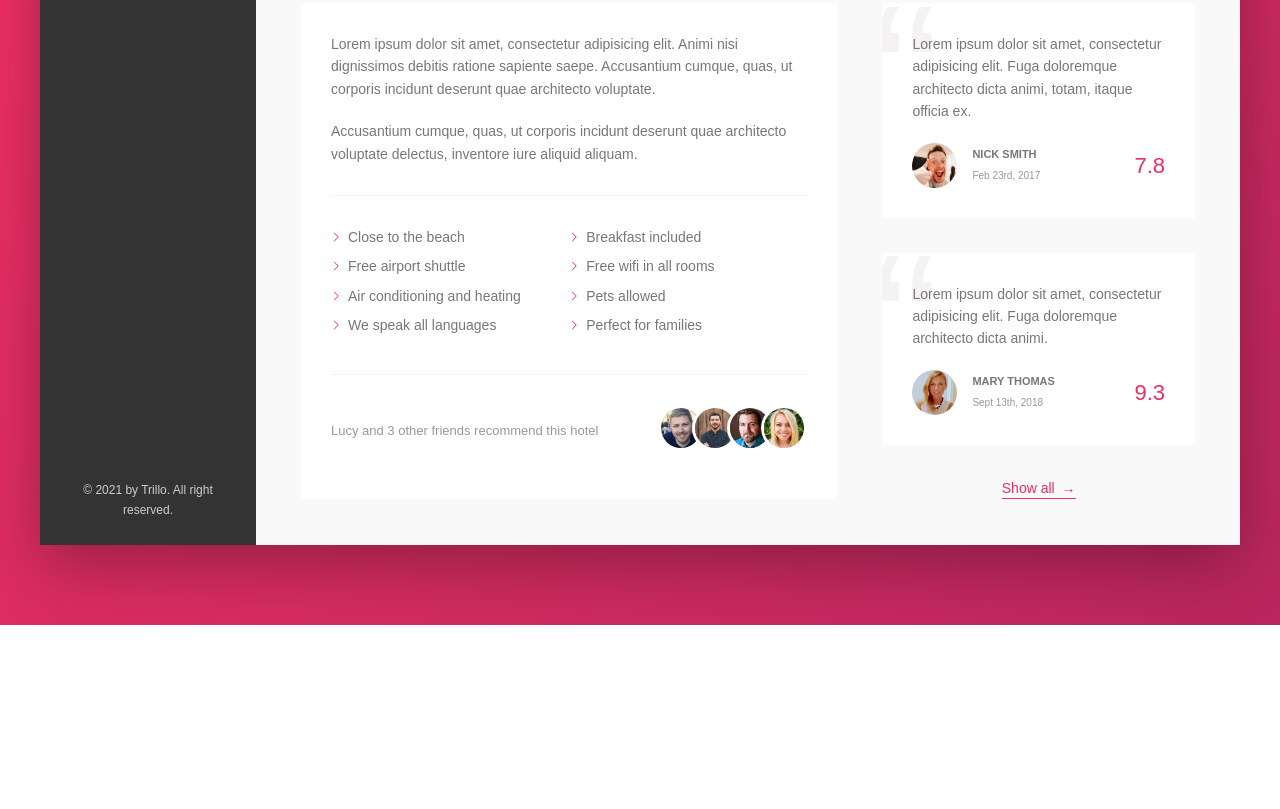
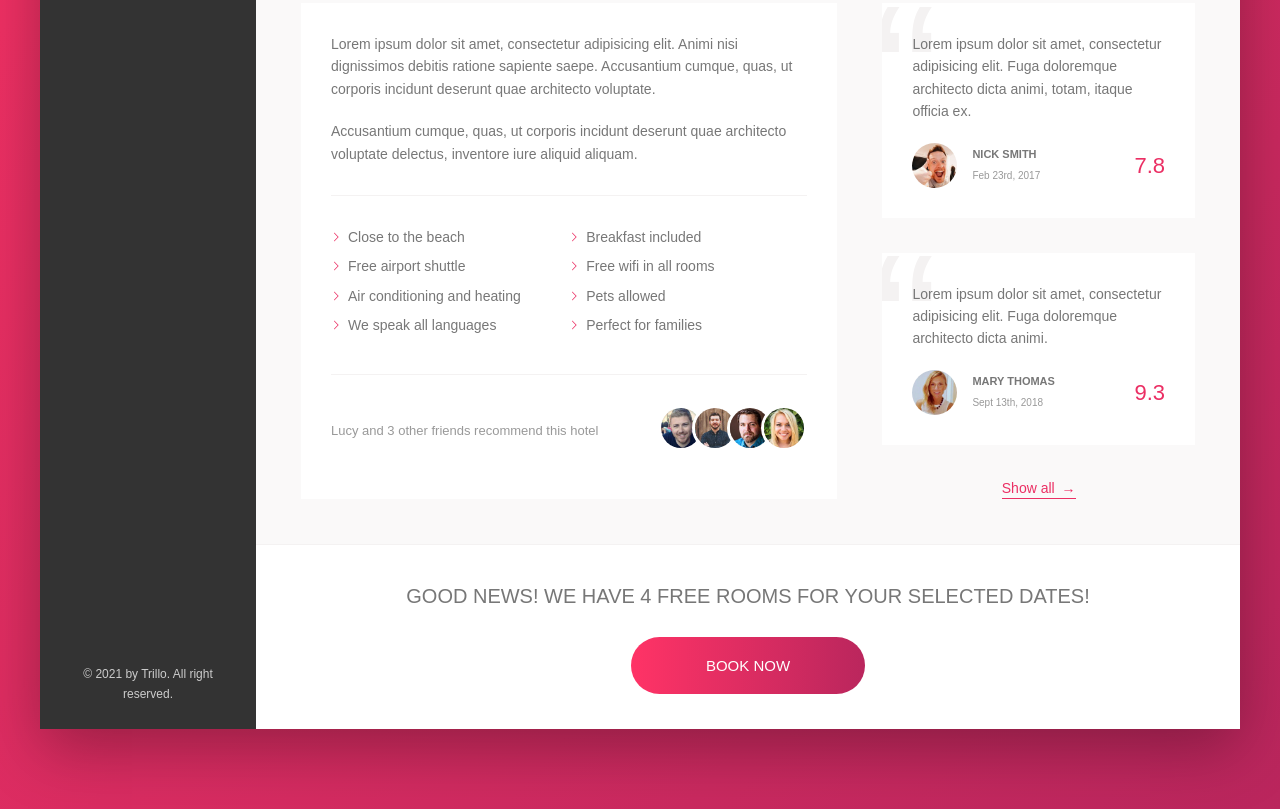
Before and after one commit to mattyImry/UdemyCssSass_Project2, a website: page index.html in a window 1280 px wide. Shown: the part 644-1453 px from the top of the page. Before the commit the page ends 1269 px from the top, so only its background shows below. Drawn offline with Linux system fonts and the light colour scheme.

Commit message:
Add CTA section

```diff
--- a/index.html
+++ b/index.html
@@ -197,6 +197,16 @@
                             <button class="btn-inline">Show all <span>&rarr;</span></button>
                         </div>
                     </div>
+
+                    <div class="cta">
+                        <h2 class="cta__book-now">
+                            Good news! We have 4 free rooms for your selected dates!
+                        </h2>
+                        <button class="btn">
+                            <span class="btn__visible">Book now</span>
+                            <span class="btn__invisible">Only 4 room left</span>
+                        </button>
+                    </div>
                 </main>
             </div>
         </div>
--- a/sass/_components.scss
+++ b/sass/_components.scss
@@ -460,3 +460,71 @@
         z-index: 1;
     }
 }
+
+// CALL TO ACTION////////////
+
+.cta {
+    padding: 3.5rem 0;
+    text-align: center;
+
+    &__book-now{
+        font-size: 2rem;
+        font-weight: 300;
+        text-transform: uppercase;
+        margin-bottom: 2.5rem;
+    }
+}
+
+
+// CALL TO ACTION////////////
+
+.btn {
+    font-size: 1.5rem;
+    font-weight: 300;
+    text-transform: uppercase;
+    border-radius: 100px;
+    border: none;
+    background-image: linear-gradient(to right, var(--color-primary-light), var(--color-primary-dark));
+    color: #fff;
+    position: relative;
+    overflow: hidden;
+    cursor: pointer;
+
+    & > * {                                 //WITH THIS CODE WE ARE CHANGING THE WRITING IN THE BTN CALL ACTION
+        display: inline-block;
+        height: 100%;
+        width: 100%;
+        transition: all .2s;
+    }
+    &__visible {
+        padding: 2rem 7.5rem;
+    }
+
+    &__invisible {
+        padding: 2rem 0;
+        position: absolute;
+        left: 0;
+        top: -100%;
+    }
+
+    &:hover {
+        background-image: linear-gradient(to left, var(--color-primary-light), var(--color-primary-dark));
+    }
+
+    &:hover &__visible {
+        transform: translateY(100%);
+    }
+
+
+
+    &:hover &__invisible {
+        top: 0;
+
+    }
+
+    &:focus {
+        outline: none;
+        animation: pulsate 1s infinite;
+    }
+
+}
```
Also changed, not shown: css/style.css.
